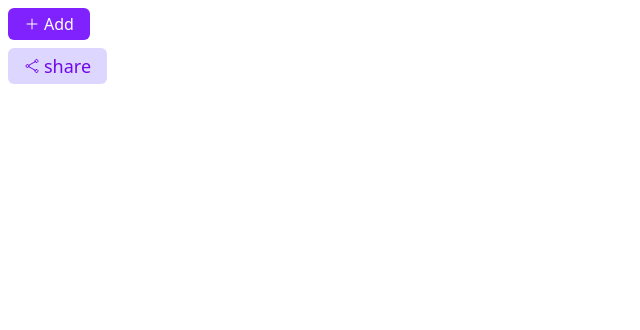
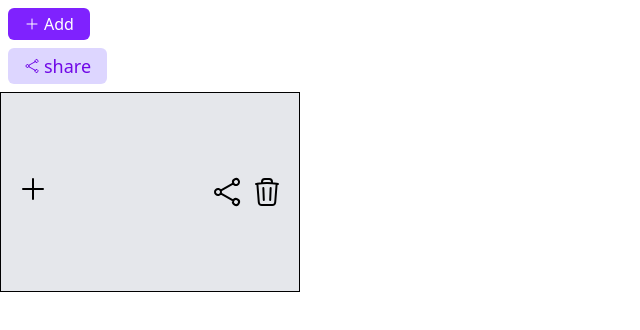
Before and after one commit to SiddhantKanawade30/second-brain-frontend, a React (Vite) app: page / in a window 1280 px wide. Shown: the top 330 px of the page, without its empty margins (0-640 px from the left). Built offline with nearby package versions, Linux system fonts and the light colour scheme.

Commit message:
card component top bar

```diff
--- a/src/components/Card.tsx
+++ b/src/components/Card.tsx
@@ -1,10 +1,17 @@
 import { Share } from "../icons/Share"
 import { PlusIcon } from "../icons/Plus"
+import { Delete } from "../icons/delete"
 
 export function Card() {
     return (
-        <div className="">
-
+        <div className="flex w-[300px] h-[200px] border p-4 justify-between items-center bg-gray-200">
+            <div>
+                <span className="text-black w-8 h-8 inline-block"><PlusIcon /></span>
+            </div>
+            <div className="flex gap-2">
+                <span className="text-black w-8 h-8 inline-block"><Share /></span>
+                <span className="text-black w-8 h-8 inline-block"><Delete /></span>
+            </div>
         </div>
     );
 }
--- /dev/null
+++ b/src/icons/delete.tsx
@@ -0,0 +1,7 @@
+import { iconSizeVariants , defaultStyles } from "."
+
+export const Delete = (props)=>{
+    return <svg xmlns="http://www.w3.org/2000/svg" fill="none" viewBox="0 0 24 24" stroke-width="1.5" stroke="currentColor" className={`${iconSizeVariants[props.size]} ${defaultStyles}`}>
+  <path stroke-linecap="round" stroke-linejoin="round" d="m14.74 9-.346 9m-4.788 0L9.26 9m9.968-3.21c.342.052.682.107 1.022.166m-1.022-.165L18.16 19.673a2.25 2.25 0 0 1-2.244 2.077H8.084a2.25 2.25 0 0 1-2.244-2.077L4.772 5.79m14.456 0a48.108 48.108 0 0 0-3.478-.397m-12 .562c.34-.059.68-.114 1.022-.165m0 0a48.11 48.11 0 0 1 3.478-.397m7.5 0v-.916c0-1.18-.91-2.164-2.09-2.201a51.964 51.964 0 0 0-3.32 0c-1.18.037-2.09 1.022-2.09 2.201v.916m7.5 0a48.667 48.667 0 0 0-7.5 0" />
+</svg>
+}
```
